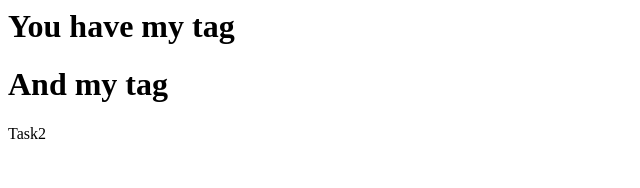
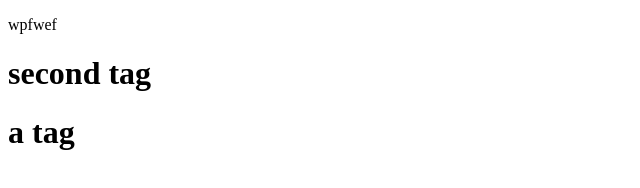
Before and after one commit to AsterMiha/TeamRepo, a plain HTML site: page index.html in a window 1280 px wide. Shown: the whole page, without its empty margins (0-640 px from the left). Drawn offline with Linux system fonts and the light colour scheme.

Commit message:
Added my index.html

```diff
--- a/index.html
+++ b/index.html
@@ -1,3 +1,12 @@
-<h1>You have my tag</h1>
-<h1>And my tag</h1>
-<p>Task2</p>
+<!DOCTYPE html>
+<html lang="en" dir="ltr">
+    <head>
+        <meta charset="utf-8">
+        <title>Another HTML</title>
+    </head>
+    <body>
+        <p>wpfwef</p>
+        <h1>second tag</h1>
+        <h1>a tag</h1>
+    </body>
+</html>
```
